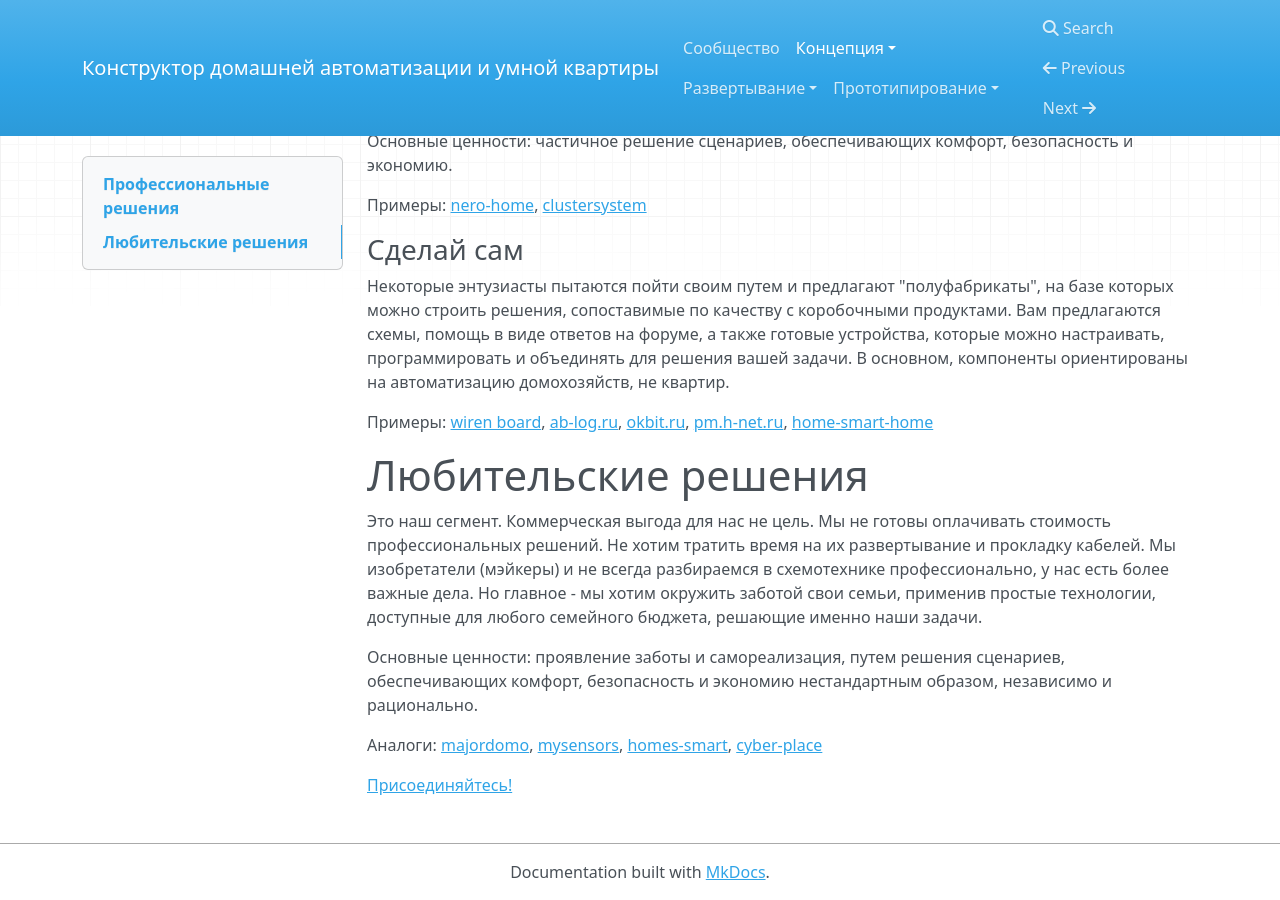
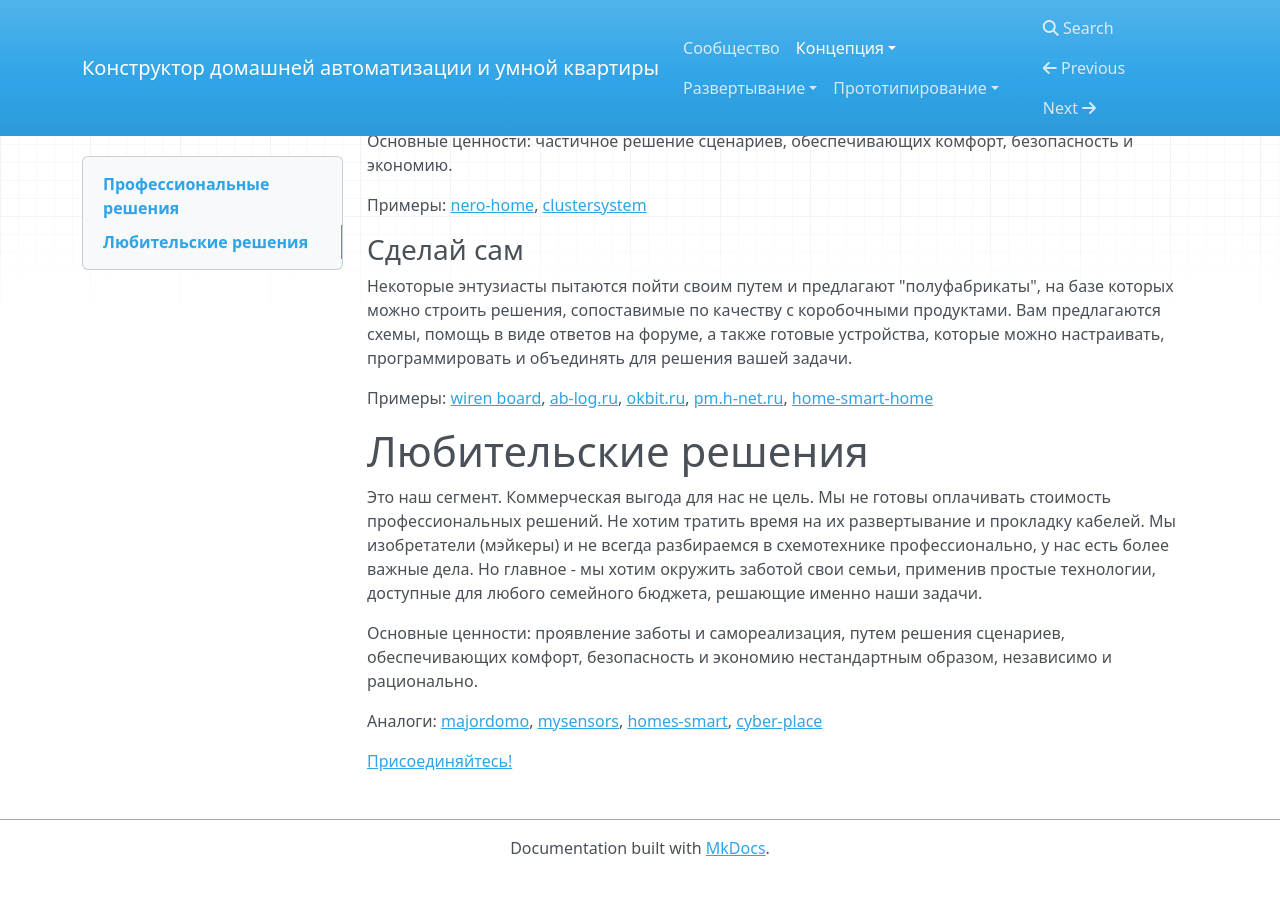
Before and after one commit to cutecare/cutecare-docs, an MkDocs documentation site: the page built from docs/Обзор рынка.md, in a window 1280 px wide and 900 px high, scrolled down 801 px. Built offline with MkDocs 1.6.1, drawn with Linux system fonts in a browser that asks for light colours; nearby versions of some CDN libraries; old or Windows-style settings are respelled for this version of MkDocs; after the commit the page ends 1677 px from its top, so only the background shows below that.

Commit message:
Update Обзор рынка.md

```diff
--- a/docs/Обзор рынка.md
+++ b/docs/Обзор рынка.md
@@ -26,7 +26,7 @@
 
 ### Сделай сам
 
-Некоторые энтузиасты пытаются пойти своим путем и предлагают "полуфабрикаты", на базе которых можно строить решения, сопоставимые по качеству с коробочными продуктами. Вам предлагаются схемы, помощь в виде ответов на форуме, а также готовые устройства, которые можно настраивать, программировать и объединять для решения вашей задачи. В основном, компоненты ориентированы на автоматизацию домохозяйств, не квартир.
+Некоторые энтузиасты пытаются пойти своим путем и предлагают "полуфабрикаты", на базе которых можно строить решения, сопоставимые по качеству с коробочными продуктами. Вам предлагаются схемы, помощь в виде ответов на форуме, а также готовые устройства, которые можно настраивать, программировать и объединять для решения вашей задачи.
 
 Примеры: [wiren board](https://contactless.ru/), [ab-log.ru](https://www.ab-log.ru/), [okbit.ru](http://okbit.ru/), [pm.h-net.ru](http://pm.h-net.ru/devices/), [home-smart-home](http://home-smart-home.ru)
 
```
